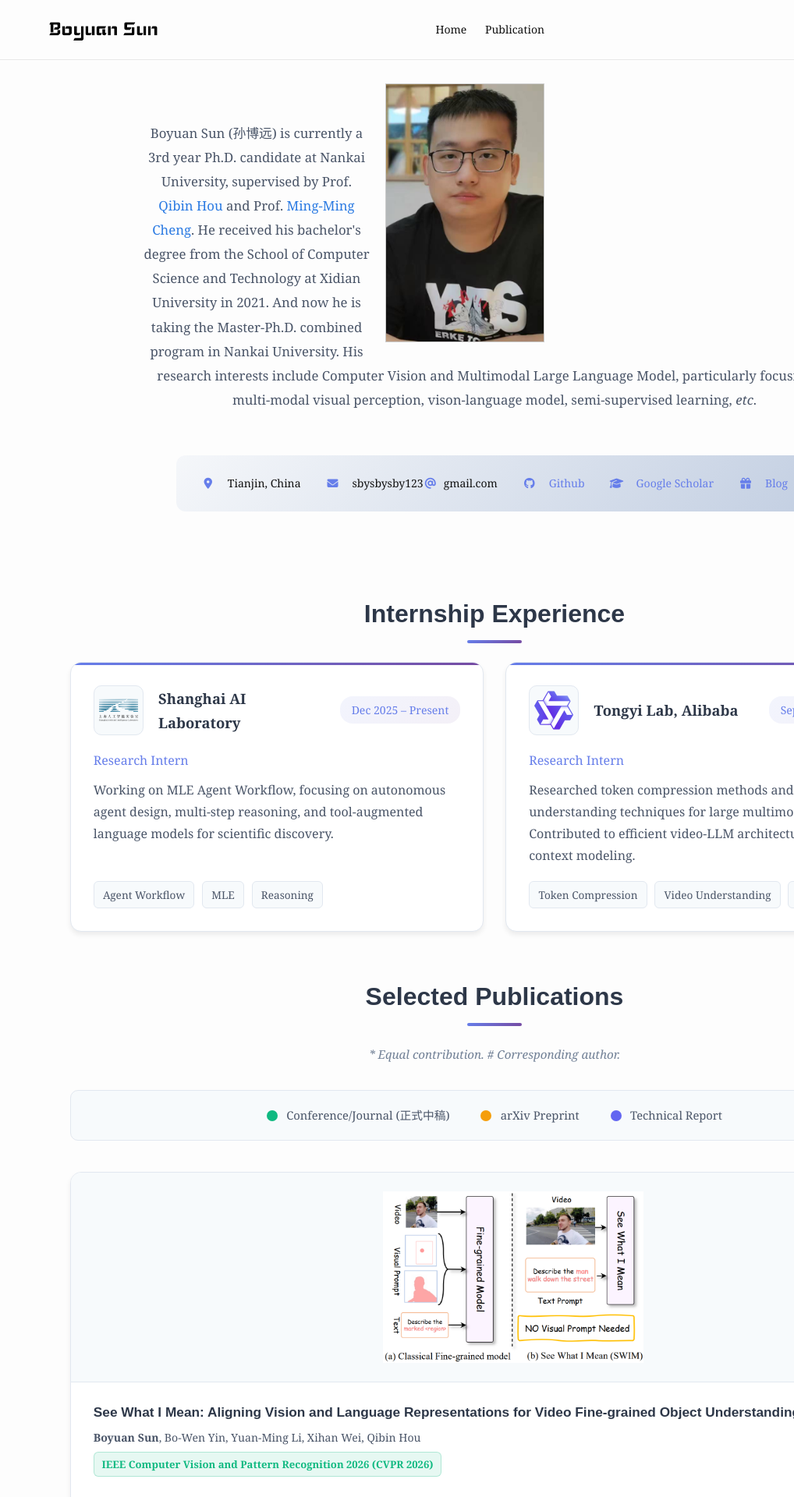
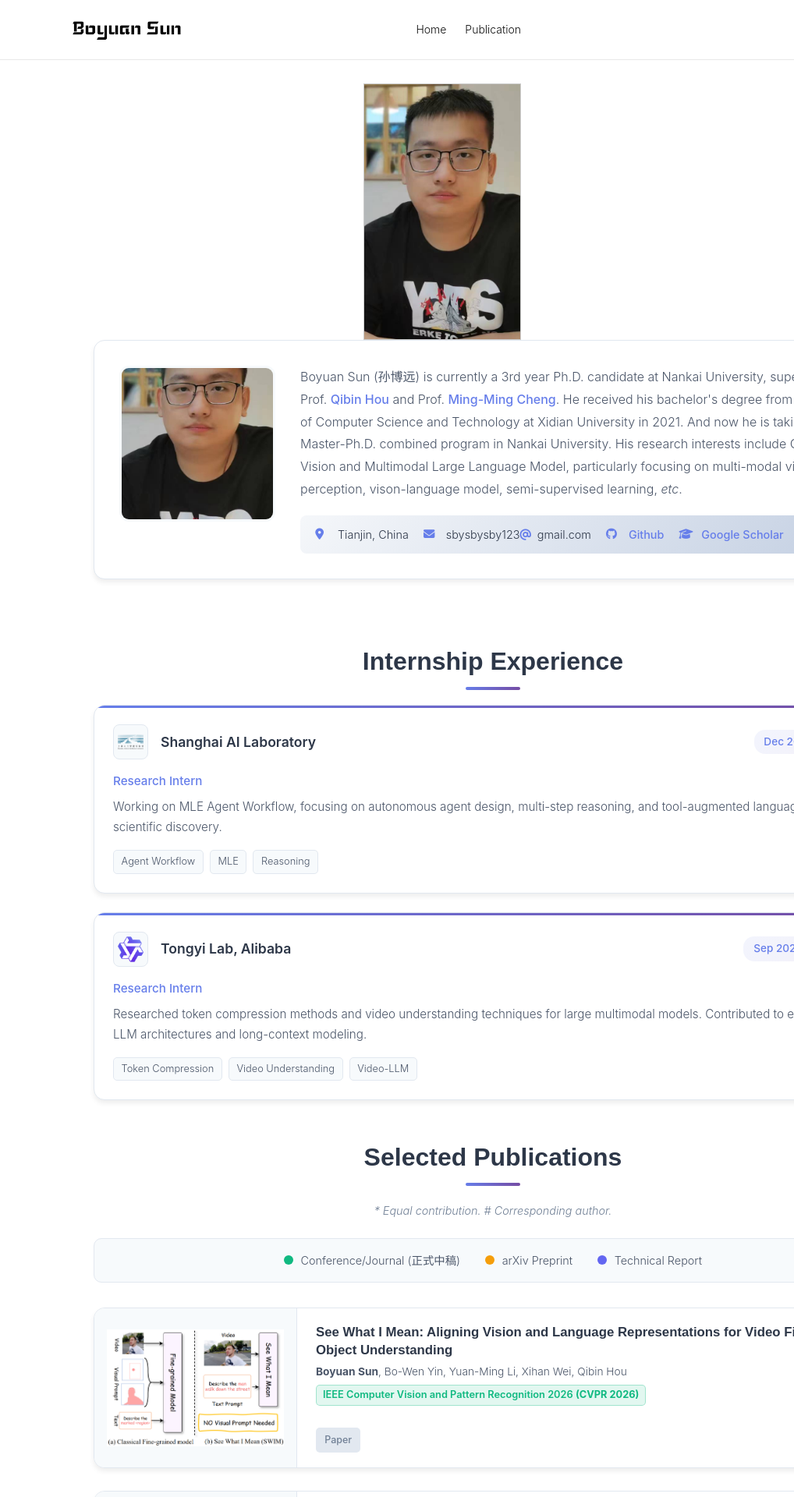
Before and after one commit to BBBBchan/BBBBchan.github.io, a Jekyll site: the page built from index.html, in a window 1280 px wide. Shown: the top 1920 px of the page at 78% size, without its empty margins (262-1280 px from the left). Built offline with Jekyll 4.4.1, drawn with Linux system fonts in a browser that asks for light colours; nearby versions of some CDN libraries.

Commit message:
Update publication links and improve styling

```diff
--- a/index.html
+++ b/index.html
@@ -140,46 +140,114 @@
     --pub-report: #6366f1;
   }
 
-  /* ========== 页面容器（🔧 居中 + 至少 70% 宽度） ========== */
+  /* ========== 全局盒模型 ========== */
+  *, *::before, *::after {
+    box-sizing: border-box;
+  }
+
+  html {
+    scroll-behavior: smooth;
+  }
+
+  body {
+    min-width: 320px;
+    margin: 0;
+    padding: 0;
+    font-family: -apple-system, BlinkMacSystemFont, "Segoe UI", Roboto, "Helvetica Neue", Arial, sans-serif;
+    line-height: 1.6;
+    color: var(--text-primary);
+    background: #fff;
+  }
+
+  /* ========== 页面容器（统一宽度） ========== */
   .container {
     width: min(85%, 1600px);
     min-width: min(85vw, 1200px);
+    max-width: 100%;
     margin: 0 auto;
     padding: 0 2rem;
   }
 
-  /* ========== 个人简介区域（🔧 居中对齐） ========== */
+  /* ========== 个人简介区域（左右对齐布局） ========== */
   .profile-section {
-    max-width: 900px;
     margin: 0 auto 3rem auto;
-    padding: 3rem 0;
-    text-align: center;
+    padding: 2rem 0;
   }
 
-  .profile-content p {
-    line-height: 1.85;
-    color: var(--text-secondary);
-    margin-bottom: 1.5rem;
-    text-align: center;
-    font-size: 1.05rem;
+  .profile-wrapper {
+    display: flex;
+    align-items: stretch;
+    gap: 2rem;
+    background: white;
+    border-radius: 14px;
+    padding: 2rem;
+    border: 1px solid var(--border-color);
+    box-shadow: var(--card-shadow);
+    width: 100%;
   }
 
-  .contact-info {
-    margin-top: 2rem;
-    padding: 1.5rem 2rem;
-    background: linear-gradient(135deg, #f5f7fa 0%, #c3cfe2 100%);
+  .profile-image {
+    flex-shrink: 0;
+    width: 200px;
+    height: 200px;
     border-radius: 12px;
-    display: inline-flex;
-    flex-wrap: wrap;
-    gap: 1rem 2rem;
+    overflow: hidden;
+    border: 3px solid var(--bg-soft);
+    background: var(--bg-soft);
+    display: flex;
     align-items: center;
     justify-content: center;
   }
 
+  .profile-image img {
+    width: 100%;
+    height: 100%;
+    object-fit: cover;
+  }
+
+  .profile-content {
+    flex: 1;
+    display: flex;
+    flex-direction: column;
+    justify-content: space-between;
+    min-height: 200px;
+    text-align: left;
+  }
+
+  .profile-content p {
+    line-height: 1.8;
+    color: var(--text-secondary);
+    margin: 0 0 1.2rem 0;
+    font-size: 1rem;
+    text-align: left;
+  }
+
+  .profile-content a {
+    color: #667eea;
+    text-decoration: none;
+    font-weight: 500;
+  }
+
+  .profile-content a:hover {
+    text-decoration: underline;
+  }
+
+  .contact-info {
+    margin-top: auto;
+    padding: 0.8rem 1.2rem;
+    background: linear-gradient(135deg, #f5f7fa 0%, #c3cfe2 100%);
+    border-radius: 8px;
+    display: flex;
+    flex-wrap: wrap;
+    gap: 0.6rem 1.2rem;
+    align-items: center;
+    width: fit-content;
+  }
+
   .contact-info i {
     color: #667eea;
-    margin-right: 0.5rem;
-    width: 18px;
+    margin-right: 0.4rem;
+    width: 16px;
   }
 
   .contact-info a {
@@ -189,7 +257,7 @@
     transition: color 0.3s ease;
     display: inline-flex;
     align-items: center;
-    gap: 0.5rem;
+    gap: 0.4rem;
   }
 
   .contact-info a:hover {
@@ -200,15 +268,16 @@
   .contact-item {
     display: flex;
     align-items: center;
-    gap: 0.5rem;
+    gap: 0.4rem;
+    font-size: 0.9rem;
   }
 
-  /* ========== 章节通用样式（🔧 居中） ========== */
+  /* ========== 章节通用样式 ========== */
   .section-header {
     font-size: 2rem;
     font-weight: 700;
     color: var(--text-primary);
-    margin: 3.5rem 0 1.5rem 0;
+    margin: 3rem 0 1.2rem 0;
     position: relative;
     padding-bottom: 0.7rem;
     text-align: center;
@@ -228,36 +297,37 @@
 
   .section-note {
     color: var(--text-muted);
-    font-size: 0.95rem;
-    margin-bottom: 2rem;
+    font-size: 0.9rem;
+    margin-bottom: 1.5rem;
     font-style: italic;
     text-align: center;
   }
 
-  /* ========== 图例说明（🔧 居中） ========== */
+  /* ========== 图例说明 ========== */
   .pub-legend {
     display: flex;
     justify-content: center;
-    gap: 2.5rem;
-    margin-bottom: 2.5rem;
+    gap: 2rem;
+    margin-bottom: 2rem;
     flex-wrap: wrap;
-    padding: 1.2rem 2rem;
+    padding: 1rem 1.5rem;
     background: var(--bg-soft);
     border-radius: 10px;
     border: 1px solid var(--border-color);
+    width: 100%;
   }
 
   .legend-item {
     display: flex;
     align-items: center;
-    gap: 0.7rem;
-    font-size: 0.92rem;
+    gap: 0.6rem;
+    font-size: 0.9rem;
     color: var(--text-secondary);
   }
 
   .legend-dot {
-    width: 14px;
-    height: 14px;
+    width: 12px;
+    height: 12px;
     border-radius: 50%;
   }
 
@@ -267,16 +337,17 @@
 
   /* ========== 实习经历样式 ========== */
   .experience-grid {
-    display: grid;
-    grid-template-columns: repeat(auto-fit, minmax(450px, 1fr));
-    gap: 1.8rem;
-    margin-bottom: 3.5rem;
+    display: flex;
+    flex-direction: column;
+    gap: 1.5rem;
+    margin-bottom: 3rem;
+    width: 100%;
   }
 
   .exp-card {
     background: white;
     border-radius: 14px;
-    padding: 1.8rem;
+    padding: 1.5rem;
     border: 1px solid var(--border-color);
     box-shadow: var(--card-shadow);
     transition: all 0.3s ease;
@@ -284,6 +355,7 @@
     overflow: hidden;
     display: flex;
     flex-direction: column;
+    width: 100%;
   }
 
   .exp-card::before {
@@ -297,7 +369,7 @@
   }
 
   .exp-card:hover {
-    transform: translateY(-3px);
+    transform: translateY(-2px);
     box-shadow: var(--card-shadow-hover);
   }
 
@@ -305,30 +377,30 @@
     display: flex;
     justify-content: space-between;
     align-items: center;
-    margin-bottom: 1.2rem;
-    gap: 1.2rem;
+    margin-bottom: 1rem;
+    gap: 1rem;
     flex-wrap: wrap;
   }
 
   .exp-logo-wrapper {
     display: flex;
     align-items: center;
-    gap: 1.2rem;
+    gap: 1rem;
     flex: 1;
   }
 
   .exp-logo {
-    width: 50px;
-    height: 50px;
-    border-radius: 10px;
+    width: 45px;
+    height: 45px;
+    border-radius: 8px;
     object-fit: contain;
     background: var(--bg-soft);
-    padding: 6px;
+    padding: 5px;
     border: 1px solid var(--border-color);
   }
 
   .exp-company {
-    font-size: 1.15rem;
+    font-size: 1.1rem;
     font-weight: 600;
     color: var(--text-primary);
   }
@@ -336,9 +408,9 @@
   .exp-period {
     background: linear-gradient(135deg, #667eea15 0%, #764ba215 100%);
     color: #667eea;
-    padding: 0.35rem 0.9rem;
-    border-radius: 16px;
-    font-size: 0.88rem;
+    padding: 0.3rem 0.8rem;
+    border-radius: 14px;
+    font-size: 0.85rem;
     font-weight: 500;
     white-space: nowrap;
   }
@@ -346,39 +418,40 @@
   .exp-role {
     color: #667eea;
     font-weight: 500;
-    margin-bottom: 0.6rem;
-    font-size: 1rem;
+    margin-bottom: 0.5rem;
+    font-size: 0.95rem;
   }
 
   .exp-description {
     color: var(--text-secondary);
-    line-height: 1.75;
-    font-size: 1rem;
-    margin-bottom: 1.2rem;
+    line-height: 1.7;
+    font-size: 0.95rem;
+    margin-bottom: 1rem;
     flex: 1;
   }
 
   .exp-tags {
     display: flex;
     flex-wrap: wrap;
-    gap: 0.6rem;
+    gap: 0.5rem;
   }
 
   .exp-tag {
     background: var(--bg-soft);
     color: var(--text-secondary);
-    padding: 0.3rem 0.7rem;
-    border-radius: 6px;
-    font-size: 0.85rem;
+    padding: 0.25rem 0.6rem;
+    border-radius: 5px;
+    font-size: 0.8rem;
     border: 1px solid var(--border-color);
   }
 
-  /* ========== 出版物卡片样式（🔧 限制行数 + 协调显示） ========== */
+  /* ========== 出版物卡片样式（单栏 + 高度对齐） ========== */
   .publications-grid {
-    display: grid;
-    grid-template-columns: repeat(2, 1fr);
-    gap: 2.5rem;
-    margin-bottom: 4rem;
+    display: flex;
+    flex-direction: column;
+    gap: 1.8rem;
+    margin-bottom: 3.5rem;
+    width: 100%;
   }
 
   .pub-card {
@@ -390,24 +463,23 @@
     border: 1px solid var(--border-color);
     display: flex;
     flex-direction: row;
-    height: auto;
+    width: 100%;
   }
 
   .pub-card:hover {
-    transform: translateY(-5px);
+    transform: translateY(-3px);
     box-shadow: var(--card-shadow-hover);
   }
 
-  /* 左侧图片区域 */
+  /* 左侧图片区域 - 固定宽度 */
   .pub-image {
-    width: 300px;
+    width: 260px;
     flex-shrink: 0;
     background: var(--bg-soft);
     display: flex;
     align-items: center;
     justify-content: center;
-    padding: 1.5rem;
-    overflow: hidden;
+    padding: 1rem;
     border-right: 1px solid var(--border-color);
   }
 
@@ -421,57 +493,56 @@
   }
 
   .pub-card:hover .pub-image img {
-    transform: scale(1.05);
+    transform: scale(1.03);
   }
 
-  /* 右侧文字区域 */
+  /* 右侧文字区域 - 与图片高度协调 */
   .pub-content {
-    padding: 1.6rem 1.8rem;
+    padding: 1.2rem 1.5rem;
     flex: 1;
     display: flex;
     flex-direction: column;
     justify-content: space-between;
-    gap: 0.8rem;
+    gap: 0.6rem;
+    min-height: 200px;
   }
 
-  /* 🔧 论文标题：最多 2 行 */
+  /* 论文标题：最多2行 */
   .pub-title {
-    font-size: 1.08rem;
+    font-size: 1.05rem;
     font-weight: 600;
     color: var(--text-primary);
-    margin-bottom: 0.6rem;
-    line-height: 1.45;
+    margin: 0 0 0.4rem 0;
+    line-height: 1.4;
     display: -webkit-box;
     -webkit-line-clamp: 2;
     -webkit-box-orient: vertical;
     overflow: hidden;
     text-overflow: ellipsis;
-    min-height: 3.2em;
   }
 
-  /* 🔧 作者：最多 2 行 */
+  /* 作者：最多2行 */
   .pub-authors {
     color: var(--text-secondary);
-    font-size: 0.88rem;
-    margin-bottom: 0.5rem;
-    line-height: 1.45;
+    font-size: 0.86rem;
+    margin: 0 0 0.4rem 0;
+    line-height: 1.4;
     display: -webkit-box;
     -webkit-line-clamp: 2;
     -webkit-box-orient: vertical;
     overflow: hidden;
     text-overflow: ellipsis;
-    min-height: 2.6em;
   }
 
-  /* 🔧 出版物名称：最多 1 行 */
+  /* 出版物名称：单行 */
   .pub-venue {
     font-weight: 600;
-    font-size: 0.82rem;
-    margin-bottom: 1rem;
-    padding: 0.35rem 0.6rem;
-    border-radius: 6px;
+    font-size: 0.8rem;
+    margin: 0 0 0.8rem 0;
+    padding: 0.25rem 0.5rem;
+    border-radius: 5px;
     display: inline-block;
-    line-height: 1.4;
+    line-height: 1.3;
     white-space: nowrap;
     overflow: hidden;
     text-overflow: ellipsis;
@@ -480,47 +551,48 @@
 
   .pub-venue.conference {
     color: var(--pub-conference);
-    background: rgba(16, 185, 129, 0.1);
-    border: 1px solid rgba(16, 185, 129, 0.25);
+    background: rgba(16, 185, 129, 0.12);
+    border: 1px solid rgba(16, 185, 129, 0.3);
   }
 
   .pub-venue.arxiv {
     color: var(--pub-arxiv);
-    background: rgba(245, 158, 11, 0.1);
-    border: 1px solid rgba(245, 158, 11, 0.25);
+    background: rgba(245, 158, 11, 0.12);
+    border: 1px solid rgba(245, 158, 11, 0.3);
   }
 
   .pub-venue.report {
     color: var(--pub-report);
-    background: rgba(99, 102, 241, 0.1);
-    border: 1px solid rgba(99, 102, 241, 0.25);
+    background: rgba(99, 102, 241, 0.12);
+    border: 1px solid rgba(99, 102, 241, 0.3);
   }
 
+  /* 链接按钮区域 */
   .pub-links {
     display: flex;
     flex-wrap: wrap;
-    gap: 0.5rem;
-    margin-top: 0.5rem;
+    gap: 0.4rem;
+    margin-top: auto;
   }
 
   .pub-link {
     display: inline-flex;
     align-items: center;
     gap: 0.3rem;
-    padding: 0.4rem 0.75rem;
+    padding: 0.35rem 0.7rem;
     background: var(--primary-gradient);
     color: white;
     text-decoration: none;
-    border-radius: 6px;
-    font-size: 0.8rem;
+    border-radius: 5px;
+    font-size: 0.78rem;
     font-weight: 500;
     transition: all 0.3s ease;
-    box-shadow: 0 2px 4px rgba(102, 126, 234, 0.3);
+    box-shadow: 0 2px 4px rgba(102, 126, 234, 0.25);
   }
 
   .pub-link:hover {
-    transform: translateY(-2px);
-    box-shadow: 0 4px 8px rgba(102, 126, 234, 0.4);
+    transform: translateY(-1px);
+    box-shadow: 0 4px 8px rgba(102, 126, 234, 0.35);
   }
 
   .pub-link.disabled {
@@ -535,18 +607,47 @@
   }
 
   /* ========== 响应式设计 ========== */
-  @media (max-width: 1600px) {
-    .publications-grid {
-      grid-template-columns: 1fr;
+  @media (max-width: 992px) {
+    .container {
+      width: 92%;
+      min-width: 92%;
+      padding: 0 1.5rem;
     }
 
+    /* 个人简介响应式 */
+    .profile-wrapper {
+      flex-direction: column;
+      align-items: center;
+      text-align: center;
+    }
+
+    .profile-image {
+      width: 160px;
+      height: 160px;
+    }
+
+    .profile-content {
+      min-height: auto;
+      align-items: center;
+    }
+
+    .profile-content p {
+      text-align: center;
+    }
+
+    .contact-info {
+      justify-content: center;
+      width: 100%;
+    }
+
+    /* 论文卡片响应式 */
     .pub-card {
       flex-direction: column;
     }
 
     .pub-image {
       width: 100%;
-      height: 220px;
+      height: 200px;
       border-right: none;
       border-bottom: 1px solid var(--border-color);
     }
@@ -555,24 +656,42 @@
       max-height: 100%;
     }
 
-    .pub-title {
+    .pub-content {
       min-height: auto;
     }
 
-    .pub-authors {
-      min-height: auto;
+    .pub-legend {
+      flex-direction: column;
+      gap: 0.8rem;
+      align-items: center;
     }
   }
 
-  @media (max-width: 1200px) {
+  @media (max-width: 768px) {
     .container {
-      width: 90%;
-      min-width: 90%;
-      padding: 0 1.5rem;
+      width: 95%;
+      padding: 0 1rem;
     }
 
-    .experience-grid {
-      grid-template-columns: 1fr;
+    .section-header {
+      font-size: 1.6rem;
+    }
+
+    .profile-wrapper {
+      padding: 1.5rem;
+    }
+
+    .profile-image {
+      width: 140px;
+      height: 140px;
+    }
+
+    .pub-image {
+      height: 180px;
+    }
+
+    .pub-title {
+      font-size: 1rem;
     }
 
     .exp-header {
@@ -583,91 +702,21 @@
     .exp-period {
       align-self: flex-start;
     }
-
-    .exp-logo-wrapper {
-      width: 100%;
   }
 
-    .section-header {
-      font-size: 1.7rem;
-    }
-
-    .pub-legend {
-      flex-direction: column;
-      gap: 1rem;
-      align-items: center;
-    }
-  }
-
-  @media (max-width: 992px) {
+  @media (max-width: 480px) {
     .container {
-      padding: 0 1.2rem;
-    }
-
-    .profile-section {
-      text-align: center;
-    }
-
-    .profile-content p {
-      text-align: center;
-    }
-
-    .contact-info {
-      justify-content: center;
-    }
-
-    .section-header {
-      font-size: 1.5rem;
-    }
-
-    .pub-image {
-      height: 200px;
-    }
-
-    .pub-title {
-      font-size: 1.02rem;
-    }
-
-    .pub-authors {
-      font-size: 0.85rem;
-    }
-  }
-
-  @media (max-width: 768px) {
-    .container {
-      width: 95%;
-      min-width: 95%;
-      padding: 0 1rem;
+      width: 98%;
+      padding: 0 0.8rem;
     }
 
     .section-header {
       font-size: 1.4rem;
     }
 
-    .pub-image {
-      height: 180px;
-    }
-
-    .contact-info {
-      flex-direction: column;
-      align-items: center;
-      gap: 0.8rem;
-    }
-
-    .pub-legend {
-      padding: 1rem 1.5rem;
-    }
-  }
-
-  @media (max-width: 480px) {
-    .container {
-      width: 98%;
-      min-width: 98%;
-      padding: 0 0.8rem;
-    }
-
-    .section-header {
-      font-size: 1.3rem;
+    .profile-image {
+      width: 120px;
+      height: 120px;
     }
 
     .pub-image {
@@ -675,30 +724,23 @@
     }
 
     .pub-title {
-      font-size: 0.98rem;
+      font-size: 0.95rem;
     }
 
     .pub-authors {
       font-size: 0.82rem;
     }
 
-    .exp-logo {
-      width: 40px;
-      height: 40px;
+    .contact-info {
+      flex-direction: column;
+      align-items: center;
+      gap: 0.5rem;
     }
   }
 
-  /* ========== 其他优化 ========== */
-  html {
-    scroll-behavior: smooth;
-  }
-
-  body {
-    min-width: 320px;
-  }
-
+  /* ========== 滚动条样式 ========== */
   ::-webkit-scrollbar {
-    width: 10px;
+    width: 8px;
   }
 
   ::-webkit-scrollbar-track {
@@ -707,7 +749,7 @@
 
   ::-webkit-scrollbar-thumb {
     background: #667eea;
-    border-radius: 5px;
+    border-radius: 4px;
   }
 
   ::-webkit-scrollbar-thumb:hover {
@@ -718,8 +760,15 @@
 <!-- 页面容器 -->
 <div class="container">
 
-  <!-- 个人简介区域（🔧 整体居中） -->
+  <!-- 个人简介区域（左右对齐布局） -->
   <div class="profile-section">
+    <div class="profile-wrapper">
+      <!-- 左侧照片 -->
+      <div class="profile-image">
+        <img src="{{ page.profile_picture.src | absolute_url }}" alt="{{ page.profile_picture.alt }}">
+      </div>
+
+      <!-- 右侧文字内容 -->
       <div class="profile-content">
         <p>
           Boyuan Sun (孙博远) is currently a 3rd year Ph.D. candidate at Nankai University,
@@ -750,6 +799,7 @@
             <a href="https://www.bbbbchan.com" target="_blank" rel="noopener">
               <i class="fa-solid fa-gift"></i> Blog
             </a>
+          </div>
         </div>
       </div>
     </div>
@@ -827,6 +877,7 @@
       </div>
     </div>
 
+    <!-- 出版物列表（单栏垂直排列） -->
     <div class="publications-grid">
       {% for item in page.items %}
       <div class="pub-card">
```
Lines whose indentation alone changed are shown as unchanged.
